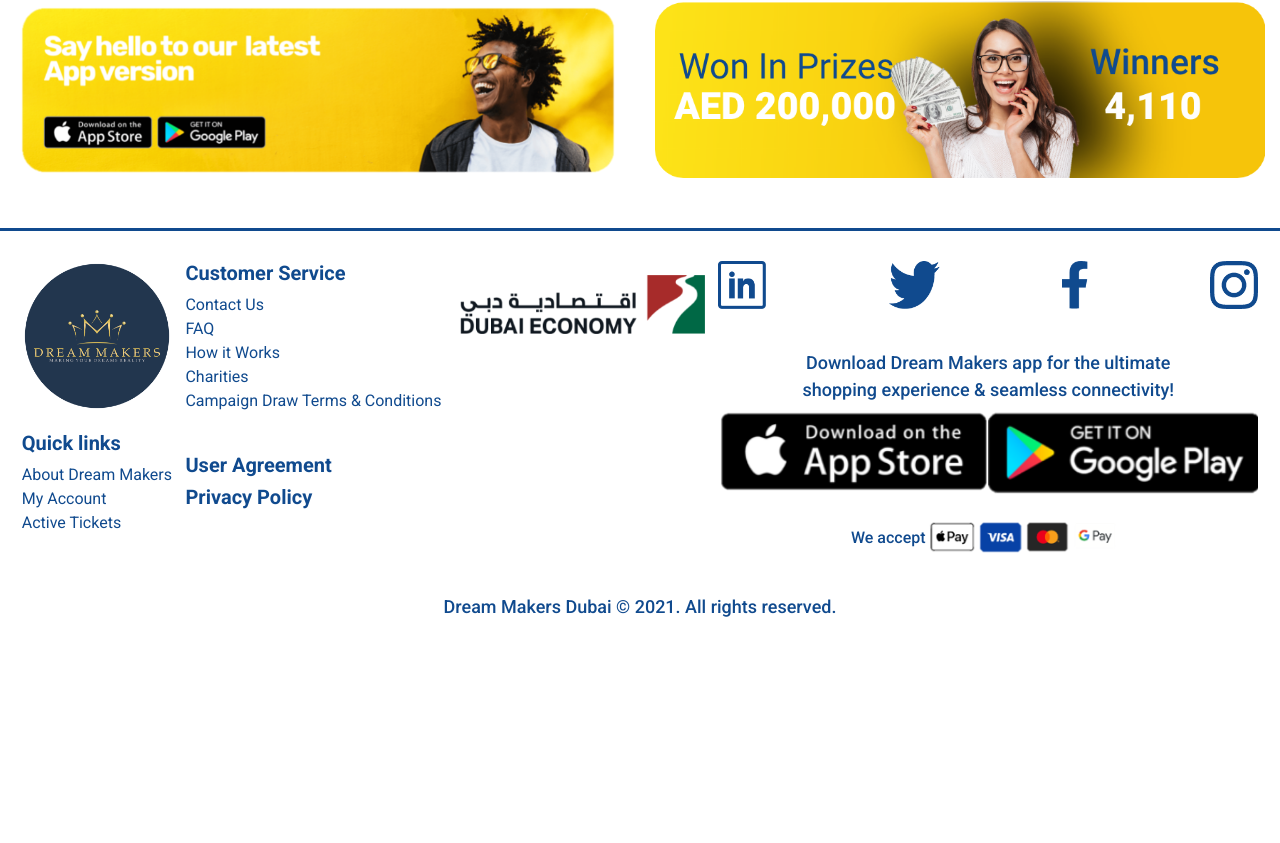
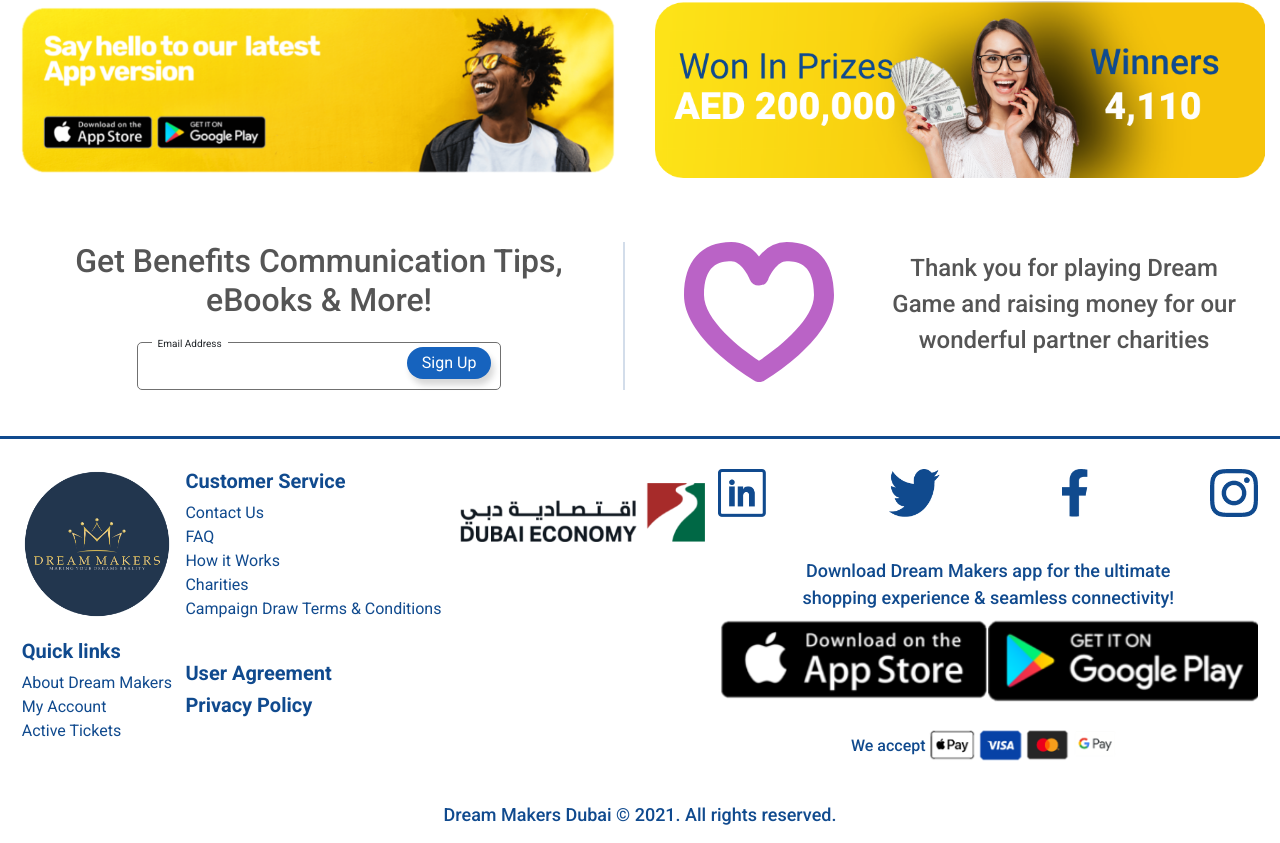
Before and after one commit to wikiwaleed2/HananReactApp, a React (Create React App) app in the folder reactApp/: page /profile in a window 1280 px wide. Shown: the part 805-1648 px from the top of the page. Before the commit the page ends 1440 px from the top, so only its background shows below. Built offline with nearby package versions, Linux system fonts and the light colour scheme; no server answers; a web font is replaced by a local one; what apollo-link-ws, config, react-animations would draw is missing.

Commit message:
newsletter component implemented.

```diff
--- /dev/null
+++ b/reactApp/src/_shared/newsletter/newsletter.jsx
@@ -0,0 +1,52 @@
+import React from 'react';
+import './newsletter.less';
+
+import Heart from '@/_assets/images/heart.svg';
+
+export const NewsLetter = () => {
+   return (
+      <div className="news-letter">
+         <div className="row">
+            <div className="col-md-6">
+               <div className="news-letter__left">
+                  <h5 className="news-letter__left-heading">
+                     Get Benefits Communication Tips, <br />
+                     eBooks & More!
+                  </h5>
+                  <div className="input-container">
+                     <input type="email" className="news-letter__input" />
+                     <label className="news-letter__input-label">
+                        Email Address
+                     </label>
+                     <button className="news-letter__input-button">
+                        Sign Up
+                     </button>
+                  </div>
+               </div>
+            </div>
+            <div className="col-md-6">
+               <div className="news-letter__right">
+                  <div className="heart">
+                     <img src={Heart} alt="" />
+                  </div>
+
+                  <div className="m-none">
+                     <p className="news-letter__right-paragraph">
+                        Thank you for playing Dream <br />
+                        Game and raising money for our <br />
+                        wonderful partner charities
+                     </p>
+                  </div>
+
+                  <div className="m-block">
+                     <p className="news-letter__right-paragraph">
+                        Thank you for playing Dream Game and raising money for
+                        our wonderful partner charities
+                     </p>
+                  </div>
+               </div>
+            </div>
+         </div>
+      </div>
+   );
+};
--- /dev/null
+++ b/reactApp/src/_shared/newsletter/newsletter.less
@@ -0,0 +1,71 @@
+.news-letter {
+   background-color: white;
+   padding: 30px 0;
+
+   .news-letter__left {
+      position: relative;
+      border-right: 2px solid #d3ddea;
+      text-align: center;
+      flex: 1;
+   }
+
+   .news-letter__left-heading {
+      font-weight: 500;
+      font-size: 2rem;
+      text-align: center;
+      color: rgba(57, 57, 57, 0.86);
+   }
+
+   .input-container {
+      width: 60%;
+      margin: auto;
+      position: relative;
+   }
+
+   .news-letter__input-label {
+      background-color: white;
+      position: absolute;
+      left: 15px;
+      top: 9px;
+      font-size: 10px;
+      padding: 0px 6px;
+   }
+
+   .news-letter__input {
+      width: 100%;
+      max-width: 100%;
+      margin-top: 15px;
+      height: 48px;
+      border-radius: 5px;
+      border: 1px solid #707070;
+      outline: none;
+      padding-right: 15px;
+   }
+
+   .news-letter__input-button {
+      position: absolute;
+      color: white;
+      padding: 4px 15px;
+      right: 10px;
+      top: 20px;
+      border-radius: 25px;
+      background: #1663be;
+      box-shadow: 3px 6px 6px rgba(0, 0, 0, 0.16);
+      border: none;
+   }
+
+   .news-letter__right {
+      flex: 1;
+      display: flex;
+      align-items: center;
+      justify-content: space-around;
+   }
+
+   .news-letter__right-paragraph {
+      text-align: center;
+      font-weight: 500;
+      font-size: 24px;
+      text-align: center;
+      color: rgba(57, 57, 57, 0.86);
+   }
+}
--- a/reactApp/src/pages/profile/profile.jsx
+++ b/reactApp/src/pages/profile/profile.jsx
@@ -3,15 +3,13 @@ import './profile.less';
 
 import AppBanner from '@/_assets/images/app-banner-1.svg';
 import TopBanner from '@/_assets/images/top-banner-2.png';
+import Heart from '@/_assets/images/heart.svg';
 
 import { Card } from '@/_shared/card/card';
 import { ProfileCard } from '@/_shared/profile-card/profile-card';
 import { Doughnut } from '../../_shared/doughnut/doughnut';
-import {
-   H1Heading,
-   H5Heading,
-   H6Heading,
-} from '../../_shared/Headings/Headings';
+import { H1Heading, H5Heading } from '../../_shared/Headings/Headings';
+import { NewsLetter } from '../../_shared/newsletter/newsletter';
 
 export const Profile = () => {
    return (
@@ -81,6 +79,8 @@ export const Profile = () => {
                   </div>
                </div>
             </div>
+
+            <NewsLetter />
          </div>
       </div>
    );
```
